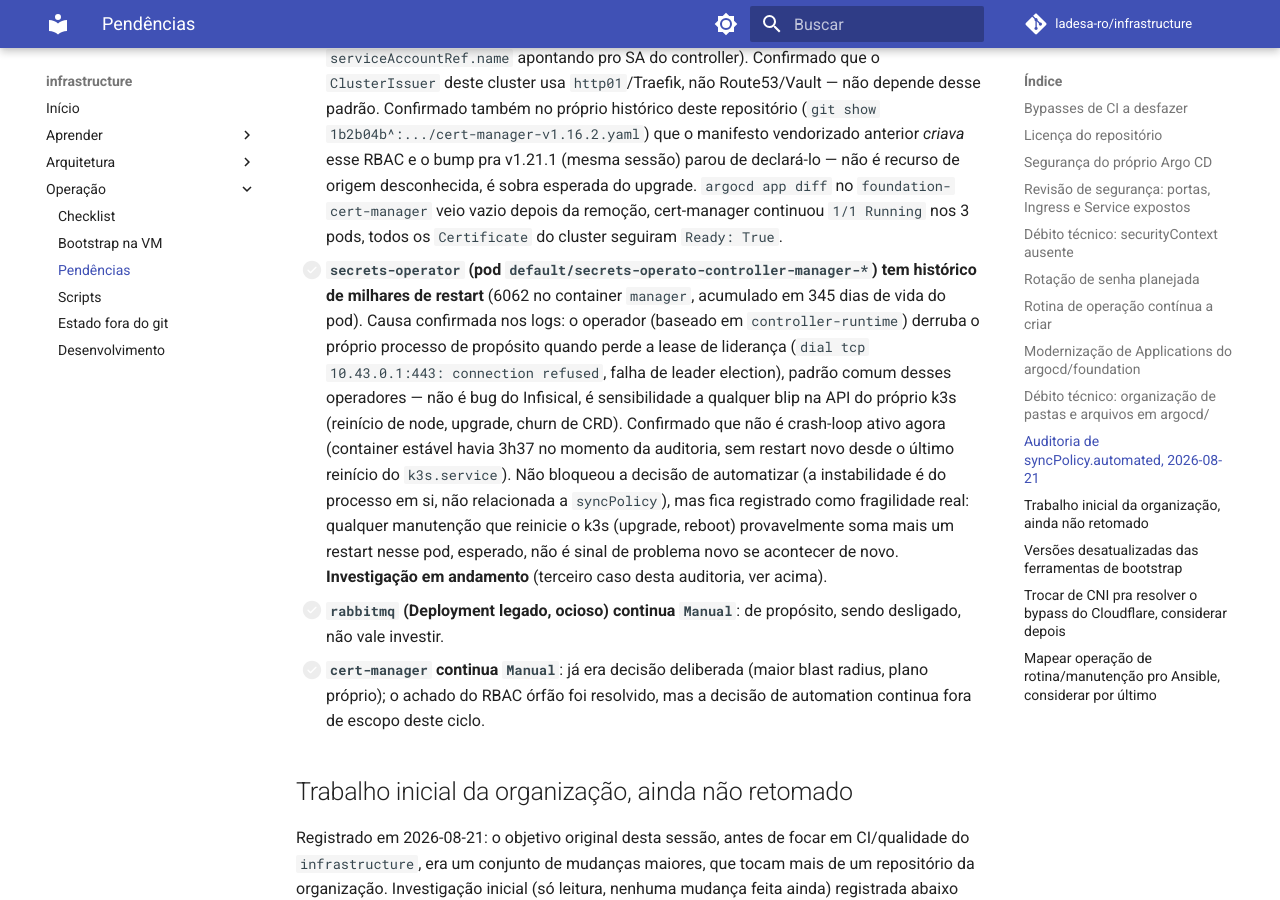
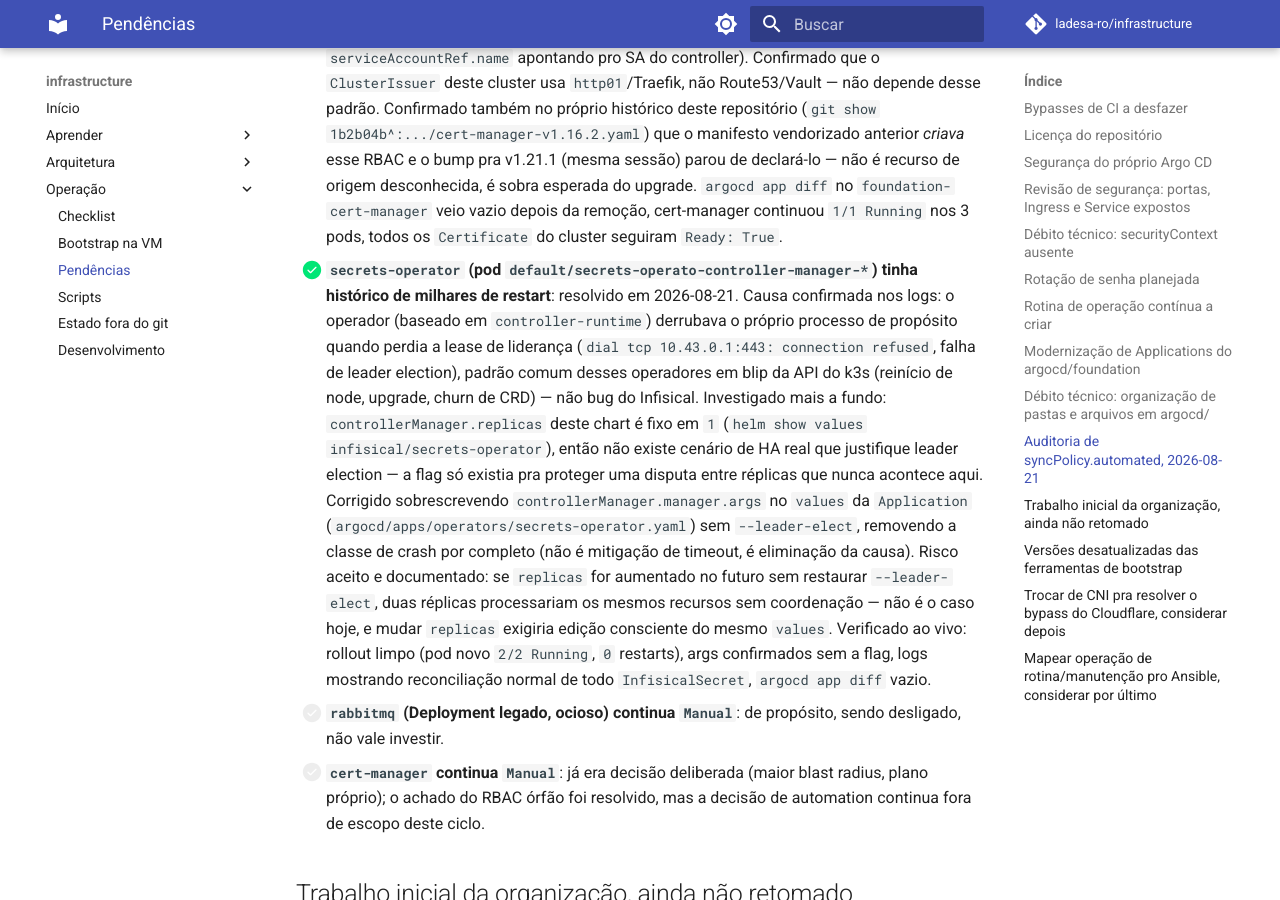
Before and after one commit to ladesa-ro/infrastructure, an MkDocs documentation site: the page built from docs/operacao/pendencias.md, in a window 1280 px wide and 900 px high, scrolled down 13378 px. Built offline with MkDocs 1.6.1 and Material for MkDocs 9.7.7, drawn with Linux system fonts in a browser that asks for light colours; comment, search, counter and statistics services are not loaded.

Commit message:
docs: mark secrets-operator restart fragility resolved

```diff
--- a/docs/operacao/pendencias.md
+++ b/docs/operacao/pendencias.md
@@ -113,7 +113,7 @@ Levantado a pedido do usuário ("o que mais não está automatizado ou idempoten
 - [x] **`dados`, `portainer`, `redis`, `secrets-operator`**: resolvido em 2026-08-21, promovidas pra `automated: {prune: true, selfHeal: true}`. Diff vazio nas duas rodadas, sem recurso órfão ao vivo (`kubectl get all` conferido por namespace), sem recriação depois do sync (idade de todo `Deployment` inalterada).
 - [x] **`infisical` tinha um bloqueio técnico real pra virar `automated`**: resolvido em 2026-08-21. O chart `infisical-standalone` (`templates/infisical.yaml`, confirmado no fonte do chart) calcula os campos `metadata.annotations.updatedAt` e `spec.template.metadata.annotations.updatedAt` do `Deployment` com `{{ now | date ... }}` — timestamp do momento do render, deliberado no chart pra forçar rollout a cada `helm upgrade`. Cada `argocd app diff` produzia um valor "desejado" novo, nunca igual ao anterior (confirmado rodando duas vezes seguidas). Corrigido com `ignoreDifferences` nos dois `jsonPointers` (`argocd/apps/platform/infisical.yaml`). Verificado depois do deploy: diff estável nas duas rodadas seguintes (resíduo cosmético `annotations: {}`, mas `Sync Status: Synced`, não conta mais como drift). `automated` em si não foi ligado ainda (decisão em aberto, não é mais bloqueio técnico).
 - [x] **`cert-manager-tokenrequest` (`Role`+`RoleBinding`) órfão ao vivo em `cert-manager`**: resolvido em 2026-08-21, removido do cluster (`kubectl delete`, backup salvo em `/root/cert-manager-tokenrequest-backup.yaml` no node). Investigação completa antes de remover: [release notes oficiais do cert-manager v1.21.0](https://github.com/cert-manager/cert-manager/releases/tag/v1.21.0) confirmam que esse RBAC foi removido oficialmente (adicionado no v1.16, motivado por um caso de uso de Route53 removido da documentação em 2024, só afeta quem usa o padrão não documentado `serviceAccountRef.name` apontando pro SA do controller). Confirmado que o `ClusterIssuer` deste cluster usa `http01`/Traefik, não Route53/Vault — não depende desse padrão. Confirmado também no próprio histórico deste repositório (`git show 1b2b04b^:.../cert-manager-v1.16.2.yaml`) que o manifesto vendorizado anterior *criava* esse RBAC e o bump pra v1.21.1 (mesma sessão) parou de declará-lo — não é recurso de origem desconhecida, é sobra esperada do upgrade. `argocd app diff` no `foundation-cert-manager` veio vazio depois da remoção, cert-manager continuou `1/1 Running` nos 3 pods, todos os `Certificate` do cluster seguiram `Ready: True`.
-- [ ] **`secrets-operator` (pod `default/secrets-operato-controller-manager-*`) tem histórico de milhares de restart** (6062 no container `manager`, acumulado em 345 dias de vida do pod). Causa confirmada nos logs: o operador (baseado em `controller-runtime`) derruba o próprio processo de propósito quando perde a lease de liderança (`dial tcp 10.43.0.1:443: connection refused`, falha de leader election), padrão comum desses operadores — não é bug do Infisical, é sensibilidade a qualquer blip na API do próprio k3s (reinício de node, upgrade, churn de CRD). Confirmado que não é crash-loop ativo agora (container estável havia 3h37 no momento da auditoria, sem restart novo desde o último reinício do `k3s.service`). Não bloqueou a decisão de automatizar (a instabilidade é do processo em si, não relacionada a `syncPolicy`), mas fica registrado como fragilidade real: qualquer manutenção que reinicie o k3s (upgrade, reboot) provavelmente soma mais um restart nesse pod, esperado, não é sinal de problema novo se acontecer de novo. **Investigação em andamento** (terceiro caso desta auditoria, ver acima).
+- [x] **`secrets-operator` (pod `default/secrets-operato-controller-manager-*`) tinha histórico de milhares de restart**: resolvido em 2026-08-21. Causa confirmada nos logs: o operador (baseado em `controller-runtime`) derrubava o próprio processo de propósito quando perdia a lease de liderança (`dial tcp 10.43.0.1:443: connection refused`, falha de leader election), padrão comum desses operadores em blip da API do k3s (reinício de node, upgrade, churn de CRD) — não bug do Infisical. Investigado mais a fundo: `controllerManager.replicas` deste chart é fixo em `1` (`helm show values infisical/secrets-operator`), então não existe cenário de HA real que justifique leader election — a flag só existia pra proteger uma disputa entre réplicas que nunca acontece aqui. Corrigido sobrescrevendo `controllerManager.manager.args` no `values` da `Application` (`argocd/apps/operators/secrets-operator.yaml`) sem `--leader-elect`, removendo a classe de crash por completo (não é mitigação de timeout, é eliminação da causa). Risco aceito e documentado: se `replicas` for aumentado no futuro sem restaurar `--leader-elect`, duas réplicas processariam os mesmos recursos sem coordenação — não é o caso hoje, e mudar `replicas` exigiria edição consciente do mesmo `values`. Verificado ao vivo: rollout limpo (pod novo `2/2 Running`, `0` restarts), args confirmados sem a flag, logs mostrando reconciliação normal de todo `InfisicalSecret`, `argocd app diff` vazio.
 - [ ] **`rabbitmq` (Deployment legado, ocioso) continua `Manual`**: de propósito, sendo desligado, não vale investir.
 - [ ] **`cert-manager` continua `Manual`**: já era decisão deliberada (maior blast radius, plano próprio); o achado do RBAC órfão foi resolvido, mas a decisão de automation continua fora de escopo deste ciclo.
 
```
